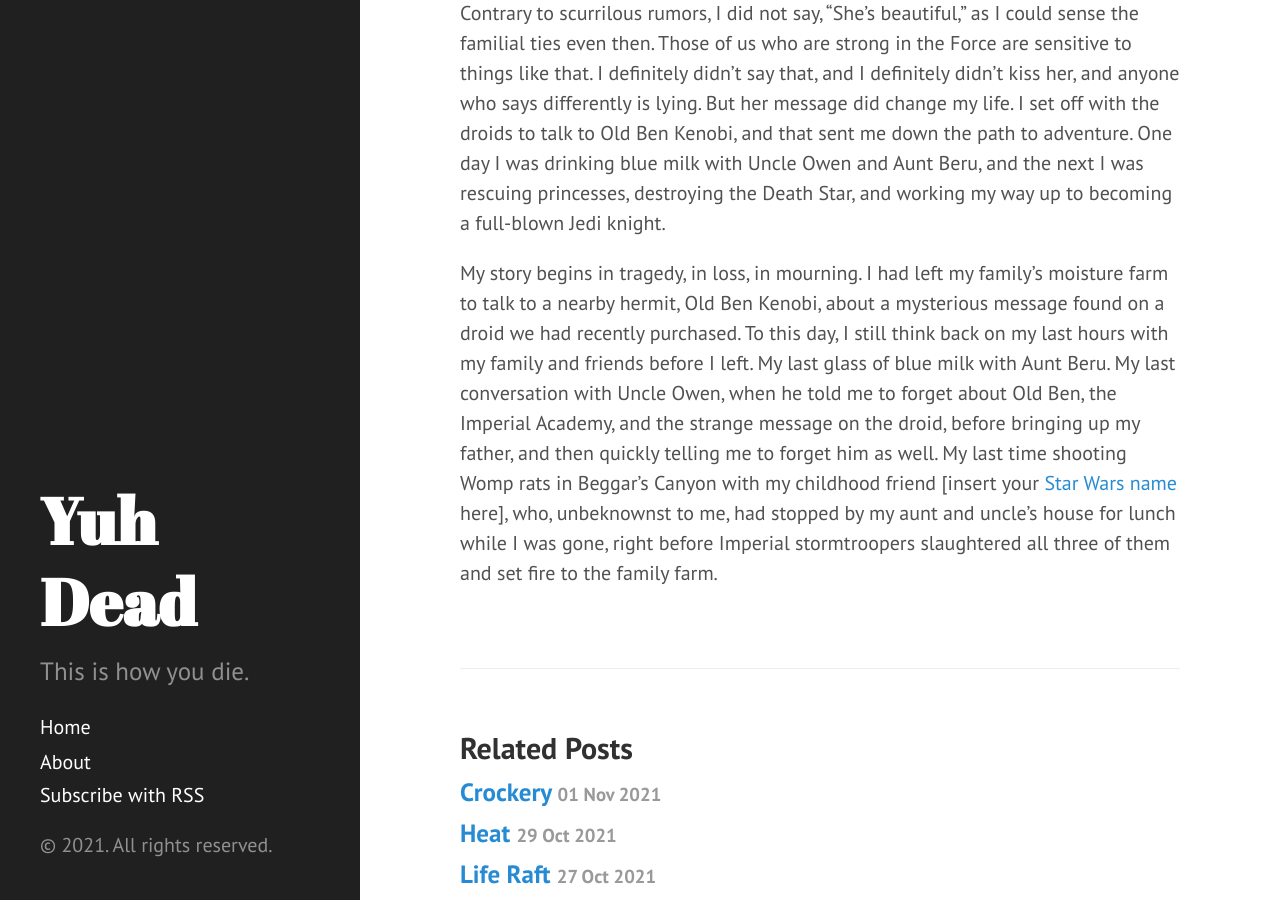
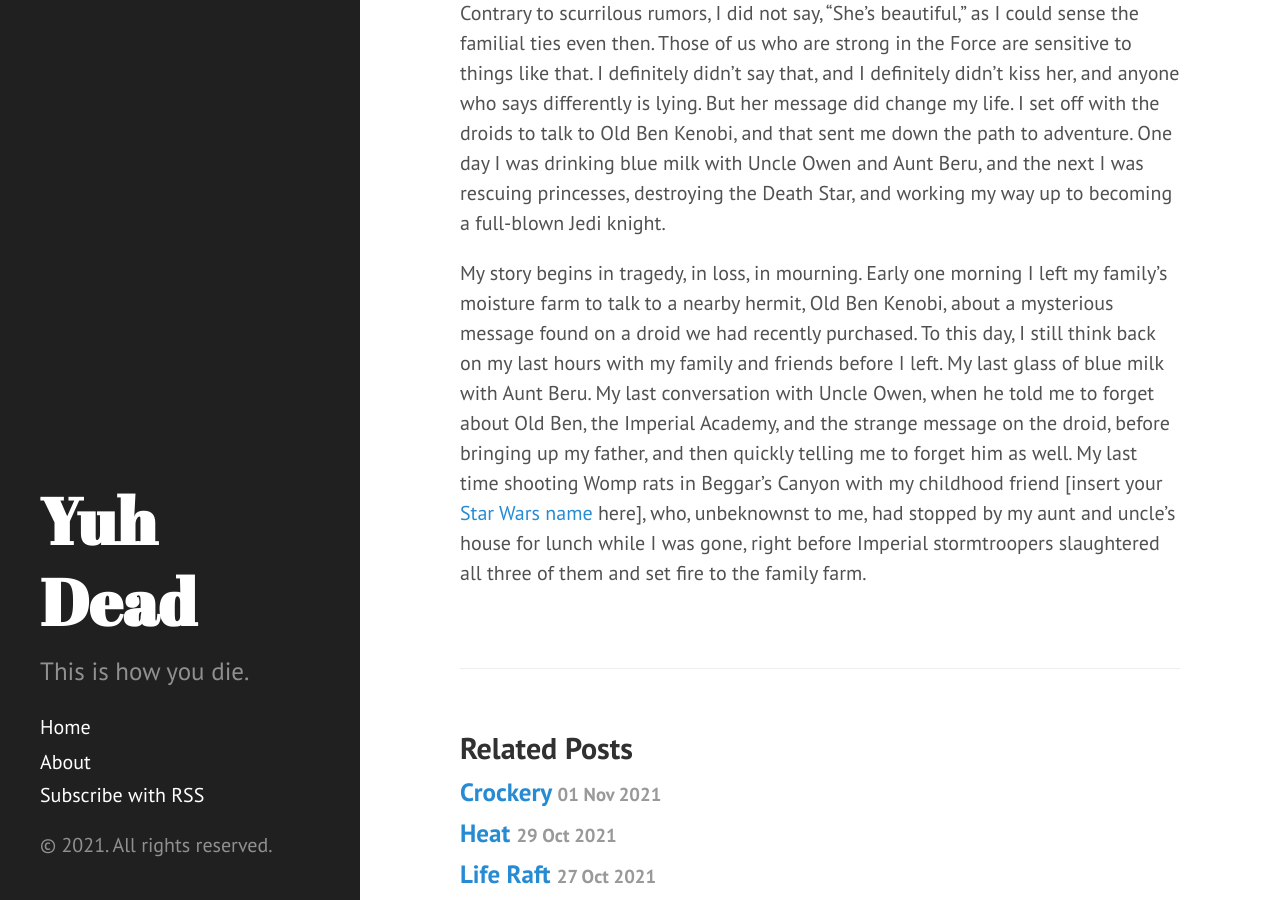
Before and after one commit to LoraV/LoraV.github.io, a Jekyll site: the page built from _posts/2021-11-03-skywalker.markdown, in a window 1280 px wide and 900 px high, scrolled down 462 px. Built offline with Jekyll 4.4.1, drawn with Linux system fonts in a browser that asks for light colours.

Commit message:
tweak skywalker post to republish site

```diff
--- a/_posts/2021-11-03-skywalker.markdown
+++ b/_posts/2021-11-03-skywalker.markdown
@@ -10,4 +10,4 @@ The Force has always been strong with me. What's the Force, you ask? Mass times
 
 It all began when my Uncle Owen sent me out to buy a couple droids to help out on the moisture farm. I was repairing one of the droids, R2-D2, when it began displaying part of a recorded holographic message from a woman I would later find out was my sister. "Help me, Obi-wan Kenobi," she said, "you're my only hope." Contrary to scurrilous rumors, I did not say, "She's beautiful," as I could sense the familial ties even then. Those of us who are strong in the Force are sensitive to things like that. I definitely didn't say that, and I definitely didn't kiss her, and anyone who says differently is lying. But her message did change my life. I set off with the droids to talk to Old Ben Kenobi, and that sent me down the path to adventure. One day I was drinking blue milk with Uncle Owen and Aunt Beru, and the next I was rescuing princesses, destroying the Death Star, and working my way up to becoming a full-blown Jedi knight.
 
-My story begins in tragedy, in loss, in mourning. I had left my family's moisture farm to talk to a nearby hermit, Old Ben Kenobi, about a mysterious message found on a droid we had recently purchased. To this day, I still think back on my last hours with my family and friends before I left. My last glass of blue milk with Aunt Beru. My last conversation with Uncle Owen, when he told me to forget about Old Ben, the Imperial Academy, and the strange message on the droid, before bringing up my father, and then quickly telling me to forget him as well. My last time shooting Womp rats in Beggar's Canyon with my childhood friend [insert your [Star Wars name](https://www.bobafettfanclub.com/boards/topic/3697/your-star-wars-name-the-real-way/) here], who, unbeknownst to me, had stopped by my aunt and uncle's house for lunch while I was gone, right before Imperial stormtroopers slaughtered all three of them and set fire to the family farm.
+My story begins in tragedy, in loss, in mourning. Early one morning I left my family's moisture farm to talk to a nearby hermit, Old Ben Kenobi, about a mysterious message found on a droid we had recently purchased. To this day, I still think back on my last hours with my family and friends before I left. My last glass of blue milk with Aunt Beru. My last conversation with Uncle Owen, when he told me to forget about Old Ben, the Imperial Academy, and the strange message on the droid, before bringing up my father, and then quickly telling me to forget him as well. My last time shooting Womp rats in Beggar's Canyon with my childhood friend [insert your [Star Wars name](https://www.bobafettfanclub.com/boards/topic/3697/your-star-wars-name-the-real-way/) here], who, unbeknownst to me, had stopped by my aunt and uncle's house for lunch while I was gone, right before Imperial stormtroopers slaughtered all three of them and set fire to the family farm.
```
